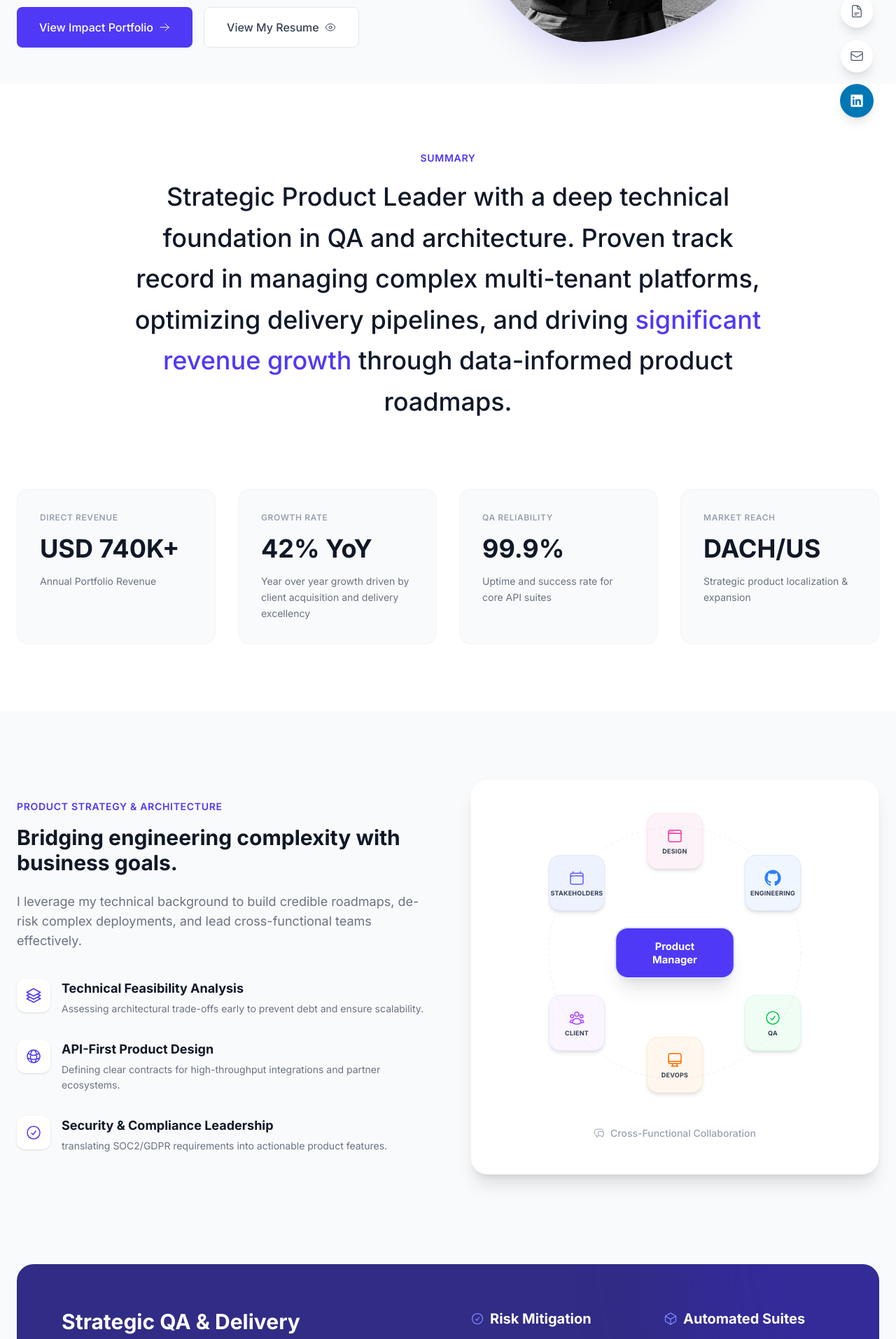
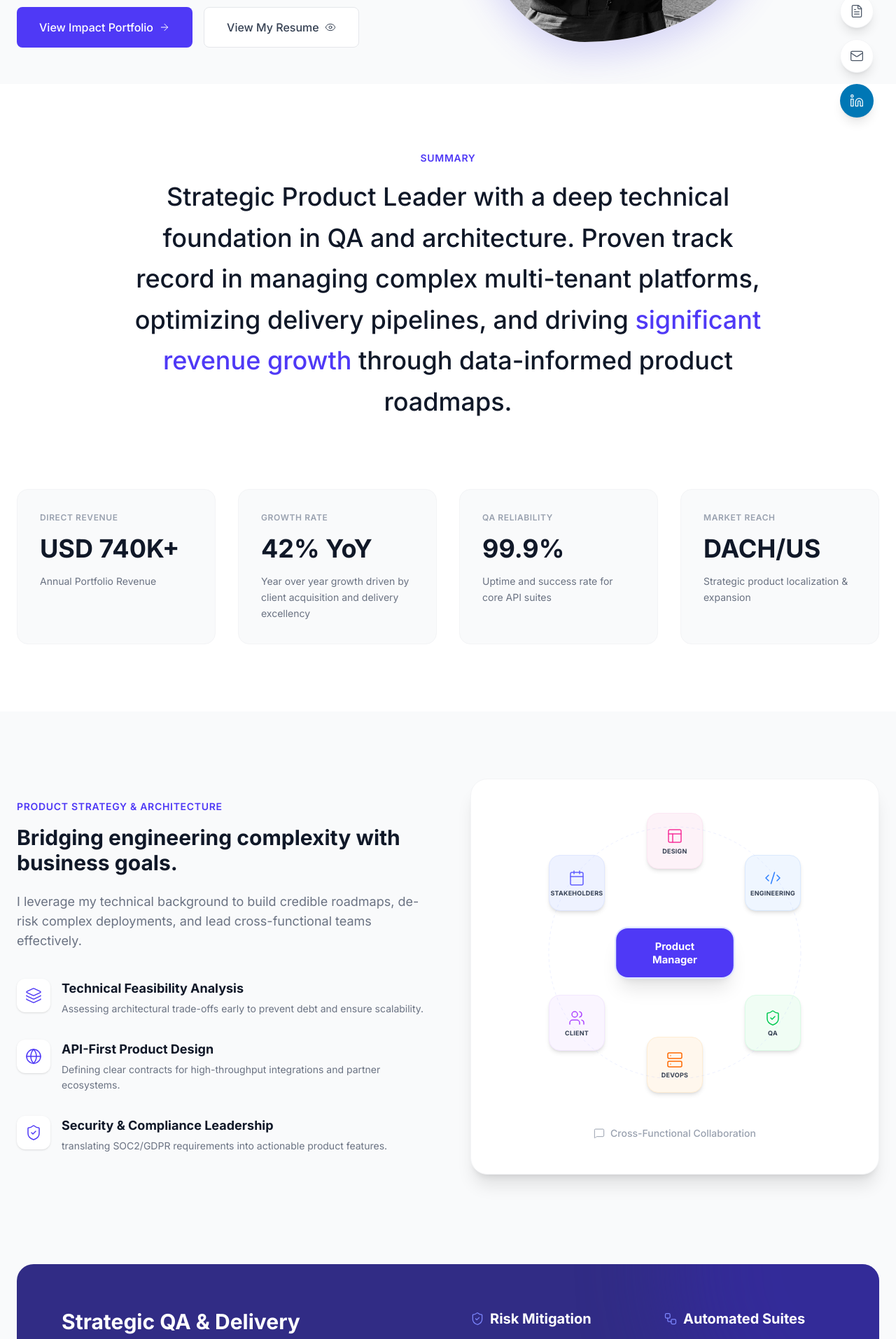
Before and after one commit to sayedibnmasud/sayed.bd-portfolio, a React (Vite) app: page / in a window 1280 px wide. Shown: the part 600-2514 px from the top of the page at 70% size. Built offline with nearby package versions, Linux system fonts and the light colour scheme.

Commit message:
Fix blank screen (imports/JSX) and refine DeepDive icons (Engineering -> Code2, DevOps -> Server) with 1.5px stroke

```diff
--- a/src/components/DeepDive.jsx
+++ b/src/components/DeepDive.jsx
@@ -1,6 +1,5 @@
 import { motion } from 'framer-motion';
-import { ArchiveBoxIcon, ComputerDesktopIcon, CheckCircleIcon, GlobeAltIcon, Square3Stack3DIcon, CubeIcon, UserGroupIcon, WindowIcon, ChatBubbleLeftRightIcon, CalendarIcon } from '@heroicons/react/24/outline';
-import { GitHubLogoIcon } from '@radix-ui/react-icons';
+import { Archive, Server, ShieldCheck, Globe, Layers, Workflow, Users, Layout, Code2, MessageSquare, Calendar, Github } from 'lucide-react';
 
 export const DeepDive = () => {
     return (
@@ -18,13 +17,13 @@ export const DeepDive = () => {
 
                         <div className="space-y-8">
                             {[
-                                { title: "Technical Feasibility Analysis", desc: "Assessing architectural trade-offs early to prevent debt and ensure scalability.", icon: Square3Stack3DIcon },
-                                { title: "API-First Product Design", desc: "Defining clear contracts for high-throughput integrations and partner ecosystems.", icon: GlobeAltIcon },
-                                { title: "Security & Compliance Leadership", desc: "translating SOC2/GDPR requirements into actionable product features.", icon: CheckCircleIcon }
+                                { title: "Technical Feasibility Analysis", desc: "Assessing architectural trade-offs early to prevent debt and ensure scalability.", icon: Layers },
+                                { title: "API-First Product Design", desc: "Defining clear contracts for high-throughput integrations and partner ecosystems.", icon: Globe },
+                                { title: "Security & Compliance Leadership", desc: "translating SOC2/GDPR requirements into actionable product features.", icon: ShieldCheck }
                             ].map((item, i) => (
                                 <div key={i} className="flex gap-4">
                                     <div className="flex-shrink-0 w-12 h-12 rounded-xl bg-white dark:bg-gray-800 shadow-sm flex items-center justify-center text-primary-600 dark:text-primary-400">
-                                        <item.icon className="w-6 h-6" />
+                                        <item.icon strokeWidth={1.5} className="w-6 h-6" />
                                     </div>
                                     <div>
                                         <h4 className="font-bold text-gray-900 dark:text-white text-lg mb-1">{item.title}</h4>
@@ -55,19 +54,19 @@ export const DeepDive = () => {
 
                                 {/* Team Members in Circle */}
                                 {[
-                                    { title: "Design", icon: WindowIcon, color: "text-pink-500", bg: "bg-pink-50 dark:bg-pink-900/20", border: "border-pink-100 dark:border-pink-800", position: "top-0 left-1/2 -translate-x-1/2" },
-                                    { title: "Engineering", icon: GitHubLogoIcon, color: "text-blue-500", bg: "bg-blue-50 dark:bg-blue-900/20", border: "border-blue-100 dark:border-blue-800", position: "top-[15%] right-[5%]" },
-                                    { title: "QA", icon: CheckCircleIcon, color: "text-green-500", bg: "bg-green-50 dark:bg-green-900/20", border: "border-green-100 dark:border-green-800", position: "bottom-[15%] right-[5%]" },
-                                    { title: "DevOps", icon: ComputerDesktopIcon, color: "text-orange-500", bg: "bg-orange-50 dark:bg-orange-900/20", border: "border-orange-100 dark:border-orange-800", position: "bottom-0 left-1/2 -translate-x-1/2" },
-                                    { title: "Client", icon: UserGroupIcon, color: "text-purple-500", bg: "bg-purple-50 dark:bg-purple-900/20", border: "border-purple-100 dark:border-purple-800", position: "bottom-[15%] left-[5%]" },
-                                    { title: "Stakeholders", icon: CalendarIcon, color: "text-indigo-500", bg: "bg-indigo-50 dark:bg-indigo-900/20", border: "border-indigo-100 dark:border-indigo-800", position: "top-[15%] left-[5%]" }
+                                    { title: "Design", icon: Layout, color: "text-pink-500", bg: "bg-pink-50 dark:bg-pink-900/20", border: "border-pink-100 dark:border-pink-800", position: "top-0 left-1/2 -translate-x-1/2" },
+                                    { title: "Engineering", icon: Code2, color: "text-blue-500", bg: "bg-blue-50 dark:bg-blue-900/20", border: "border-blue-100 dark:border-blue-800", position: "top-[15%] right-[5%]" },
+                                    { title: "QA", icon: ShieldCheck, color: "text-green-500", bg: "bg-green-50 dark:bg-green-900/20", border: "border-green-100 dark:border-green-800", position: "bottom-[15%] right-[5%]" },
+                                    { title: "DevOps", icon: Server, color: "text-orange-500", bg: "bg-orange-50 dark:bg-orange-900/20", border: "border-orange-100 dark:border-orange-800", position: "bottom-0 left-1/2 -translate-x-1/2" },
+                                    { title: "Client", icon: Users, color: "text-purple-500", bg: "bg-purple-50 dark:bg-purple-900/20", border: "border-purple-100 dark:border-purple-800", position: "bottom-[15%] left-[5%]" },
+                                    { title: "Stakeholders", icon: Calendar, color: "text-indigo-500", bg: "bg-indigo-50 dark:bg-indigo-900/20", border: "border-indigo-100 dark:border-indigo-800", position: "top-[15%] left-[5%]" }
                                 ].map((role, idx) => (
                                     <motion.div
                                         key={idx}
                                         whileHover={{ scale: 1.05 }}
                                         className={`absolute ${role.position} ${role.bg} border ${role.border} rounded-xl sm:rounded-2xl flex flex-col items-center justify-center shadow-md p-2 sm:p-3 w-16 sm:w-20 h-16 sm:h-20`}
                                     >
-                                        <role.icon className={`w-5 sm:w-6 h-5 sm:h-6 ${role.color} mb-1 flex-shrink-0`} />
+                                        <role.icon strokeWidth={1.5} className={`w-5 sm:w-6 h-5 sm:h-6 ${role.color} mb-1 flex-shrink-0`} />
                                         <span className="text-[8px] sm:text-[9px] font-bold text-gray-700 dark:text-gray-300 uppercase tracking-wide text-center leading-tight">{role.title}</span>
                                     </motion.div>
                                 ))}
@@ -79,7 +78,7 @@ export const DeepDive = () => {
                             </div>
 
                             <div className="mt-8 sm:mt-12 flex items-center justify-center gap-2 text-xs sm:text-sm text-gray-400 font-medium">
-                                <ChatBubbleLeftRightIcon className="w-4 h-4 flex-shrink-0" />
+                                <MessageSquare strokeWidth={1.5} className="w-4 h-4 flex-shrink-0" />
                                 <span className="text-center">Cross-Functional Collaboration</span>
                             </div>
                         </div>
@@ -100,13 +99,13 @@ export const DeepDive = () => {
                         <div className="grid sm:grid-cols-2 gap-8">
                             <div>
                                 <h4 className="text-xl font-bold mb-3 flex items-center gap-2">
-                                    <CheckCircleIcon className="w-5 h-5 text-primary-400" /> Risk Mitigation
+                                    <ShieldCheck strokeWidth={1.5} className="w-5 h-5 text-primary-400" /> Risk Mitigation
                                 </h4>
                                 <p className="text-primary-200 text-sm leading-relaxed">Implementing shift-left testing methodologies to identify architectural flaws before code leaves writers.</p>
                             </div>
                             <div>
                                 <h4 className="text-xl font-bold mb-3 flex items-center gap-2">
-                                    <CubeIcon className="w-5 h-5 text-primary-400" /> Automated Suites
+                                    <Workflow strokeWidth={1.5} className="w-5 h-5 text-primary-400" /> Automated Suites
                                 </h4>
                                 <p className="text-primary-200 text-sm leading-relaxed">Designing end-to-end regression tests that cover 350+ of critical user paths in multi-tenant environments.</p>
                             </div>
--- a/src/components/Expertise.jsx
+++ b/src/components/Expertise.jsx
@@ -1,4 +1,4 @@
-import { CheckCircleIcon } from '@heroicons/react/24/outline';
+import { CheckCircle } from 'lucide-react';
 
 export const Expertise = () => {
     const skills = [
@@ -36,7 +36,7 @@ export const Expertise = () => {
                             <ul className="space-y-4">
                                 {skillGroup.items.map((item, i) => (
                                     <li key={i} className="text-sm text-gray-600 dark:text-gray-400 font-medium flex items-start gap-3">
-                                        <CheckCircleIcon className="w-4 h-4 text-indigo-500 mt-0.5 shrink-0" />
+                                        <CheckCircle strokeWidth={1.5} className="w-4 h-4 text-indigo-500 mt-0.5 shrink-0" />
                                         <span>{item}</span>
                                     </li>
                                 ))}
--- a/src/components/FloatingSocials.jsx
+++ b/src/components/FloatingSocials.jsx
@@ -1,5 +1,4 @@
-import { EnvelopeIcon, DocumentTextIcon } from '@heroicons/react/24/outline';
-import { LinkedInLogoIcon } from '@radix-ui/react-icons';
+import { Linkedin, Mail, FileText } from 'lucide-react';
 
 export const FloatingSocials = ({ onOpenResume }) => {
     return (
@@ -13,7 +12,7 @@ export const FloatingSocials = ({ onOpenResume }) => {
                     onClick={onOpenResume}
                     className="w-12 h-12 bg-white dark:bg-gray-800 rounded-full shadow-lg border border-gray-100 dark:border-gray-700 flex items-center justify-center text-gray-600 dark:text-gray-300 hover:text-primary-600 dark:hover:text-primary-400 hover:scale-110 hover:shadow-primary-100 dark:hover:shadow-primary-900 transition-all duration-300"
                 >
-                    <DocumentTextIcon className="w-5 h-5" />
+                    <FileText strokeWidth={1.5} className="w-5 h-5" />
                 </button>
             </div>
 
@@ -26,7 +25,7 @@ export const FloatingSocials = ({ onOpenResume }) => {
                     href="mailto:sayedibnmasud@gmail.com"
                     className="w-12 h-12 bg-white dark:bg-gray-800 rounded-full shadow-lg border border-gray-100 dark:border-gray-700 flex items-center justify-center text-gray-600 dark:text-gray-300 hover:text-primary-600 dark:hover:text-primary-400 hover:scale-110 hover:shadow-primary-100 dark:hover:shadow-primary-900 transition-all duration-300"
                 >
-                    <EnvelopeIcon className="w-5 h-5" />
+                    <Mail strokeWidth={1.5} className="w-5 h-5" />
                 </a>
             </div>
 
@@ -41,7 +40,7 @@ export const FloatingSocials = ({ onOpenResume }) => {
                     rel="noopener noreferrer"
                     className="w-12 h-12 bg-[#0077b5] rounded-full shadow-lg flex items-center justify-center text-white hover:bg-[#006396] hover:scale-110 hover:shadow-blue-200 transition-all duration-300"
                 >
-                    <LinkedInLogoIcon className="w-5 h-5" />
+                    <Linkedin strokeWidth={1.5} className="w-5 h-5" />
                 </a>
             </div>
         </div>
--- a/src/components/Hero.jsx
+++ b/src/components/Hero.jsx
@@ -1,5 +1,5 @@
 import { motion } from 'framer-motion';
-import { ArrowRightIcon, EyeIcon } from '@heroicons/react/24/outline';
+import { ArrowRight, Eye } from 'lucide-react';
 
 export const Hero = ({ onOpenResume }) => {
     return (
@@ -32,7 +32,7 @@ export const Hero = ({ onOpenResume }) => {
                     <div className="flex flex-wrap gap-4">
                         <a href="#deep-dive" className="inline-flex items-center gap-2 px-8 py-4 bg-primary-600 text-white rounded-lg font-medium transition-all hover:bg-primary-700 hover:shadow-lg hover:shadow-primary-200 dark:hover:shadow-primary-900 active:transform active:scale-95 whitespace-nowrap">
                             View Impact Portfolio
-                            <ArrowRightIcon className="w-4 h-4" />
+                            <ArrowRight strokeWidth={1.5} className="w-4 h-4" />
                         </a>
 
                         <button
@@ -40,7 +40,7 @@ export const Hero = ({ onOpenResume }) => {
                             className="inline-flex items-center gap-2 px-8 py-4 bg-white dark:bg-gray-900 border border-gray-200 dark:border-gray-800 text-gray-700 dark:text-gray-300 rounded-lg font-medium transition-all hover:border-gray-300 dark:hover:border-gray-700 hover:bg-gray-50 dark:hover:bg-gray-800 active:transform active:scale-95 whitespace-nowrap"
                         >
                             View My Resume
-                            <EyeIcon className="w-4 h-4" />
+                            <Eye strokeWidth={1.5} className="w-4 h-4" />
                         </button>
                     </div>
                 </div>
--- a/src/components/ThemeToggle.jsx
+++ b/src/components/ThemeToggle.jsx
@@ -1,4 +1,4 @@
-import { SunIcon, MoonIcon } from '@heroicons/react/24/outline';
+import { Sun, Moon } from 'lucide-react';
 import { useEffect, useState } from 'react';
 
 export const ThemeToggle = () => {
@@ -32,7 +32,7 @@ export const ThemeToggle = () => {
             className="p-2 rounded-full bg-gray-100 dark:bg-gray-800 text-gray-600 dark:text-gray-300 hover:bg-gray-200 dark:hover:bg-gray-700 transition-colors"
             aria-label="Toggle Dark Mode"
         >
-            {isDark ? <SunIcon className="w-5 h-5" /> : <MoonIcon className="w-5 h-5" />}
+            {isDark ? <Sun strokeWidth={1.5} className="w-5 h-5" /> : <Moon strokeWidth={1.5} className="w-5 h-5" />}
         </button>
     );
 };
```
Also changed, not shown: src/components/BottomNav.jsx (+7 -7 lines), src/components/Footer.jsx (+4 -5 lines).
